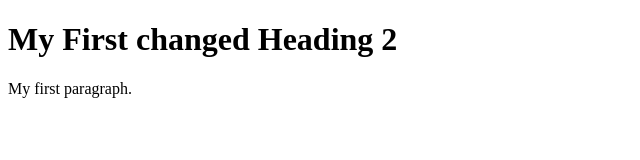
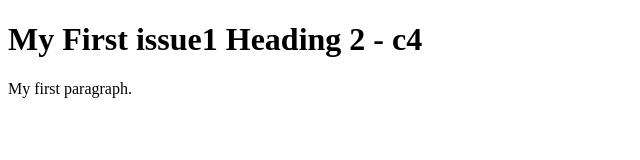
Before and after one commit to PiyushZope07/hello-world.github.io, a plain HTML site: page index.html in a window 1280 px wide. Shown: the whole page, without its empty margins (0-640 px from the left). Drawn offline with Linux system fonts and the light colour scheme.

Commit message:
this is c4

```diff
--- a/index.html
+++ b/index.html
@@ -2,7 +2,7 @@
 <html>
 <body>
 
-<h1>My First changed Heading 2</h1>
+<h1>My First issue1 Heading 2 - c4</h1>
 <p>My first paragraph.</p>
 
 </body>
```
